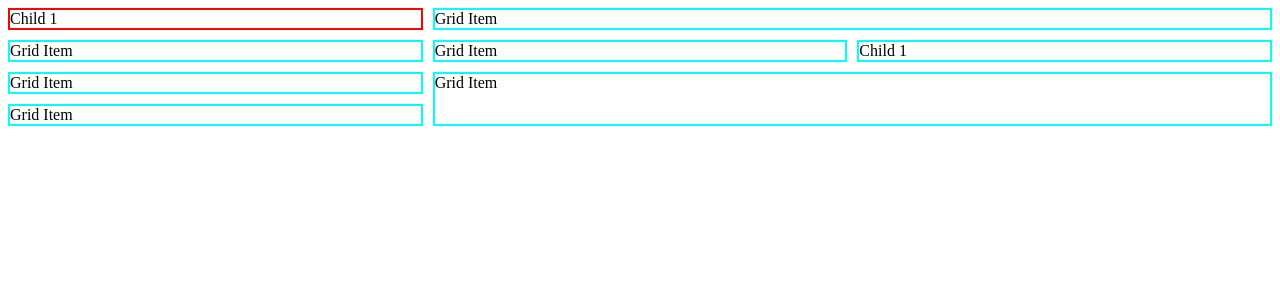
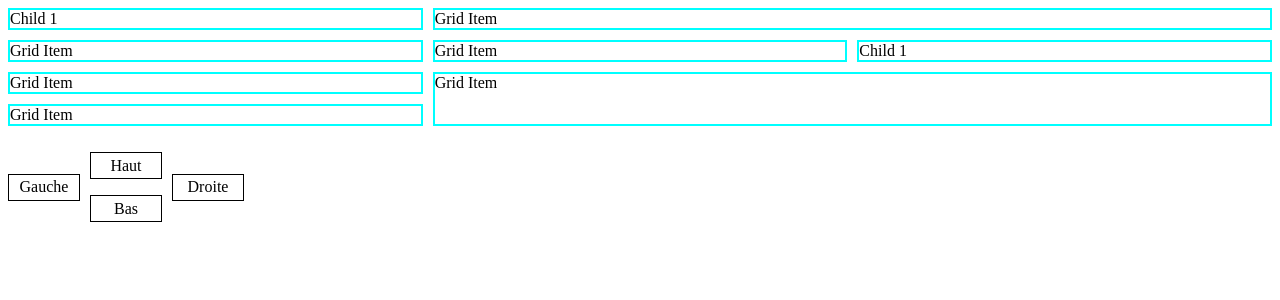
Before and after one commit to sylvain-galoustoff/navgrid, a React (Vite) app: page / in a window 1280 px wide. Shown: the top 300 px of the page. Built offline with nearby package versions, Linux system fonts and the light colour scheme; the HTML template or start-up script is replaced by a standard one.

Commit message:
Add controller UI

```diff
--- a/src/App/App.tsx
+++ b/src/App/App.tsx
@@ -2,6 +2,7 @@ import styles from "./App.module.css";
 import GridNav from "../GridNav/GridNav";
 import { DataType, LayoutConfigType } from "../types";
 import Child1 from "../Components/Child1/Child1";
+import GridControls from "../GridControls/GridControls";
 
 const data: DataType[] = [
   {
@@ -61,6 +62,7 @@ function App() {
         data={data}
         gridClassName={styles.gridClassName}
         layoutConfig={layoutConfig}
+        controls={<GridControls />}
       />
     </div>
   );
--- /dev/null
+++ b/src/GridControls/GridControls.module.css
@@ -0,0 +1,20 @@
+.controls {
+  display: flex;
+  align-items: center;
+  gap: 10px;
+}
+
+.control {
+  border: 1px solid #000;
+  height: 25px;
+  width: 70px;
+  display: flex;
+  align-items: center;
+  justify-content: center;
+  cursor: pointer;
+}
+
+.control:hover {
+  border-color: red;
+  color: red;
+}
--- /dev/null
+++ b/src/GridControls/GridControls.tsx
@@ -0,0 +1,16 @@
+import styles from "./GridControls.module.css";
+
+function GridControls() {
+  return (
+    <div className={styles.controls}>
+      <p className={styles.control}>Gauche</p>
+      <div className={styles.wrapper}>
+        <p className={styles.control}>Haut</p>
+        <p className={styles.control}>Bas</p>
+      </div>
+      <p className={styles.control}>Droite</p>
+    </div>
+  );
+}
+
+export default GridControls;
--- a/src/GridItem/GridItem.tsx
+++ b/src/GridItem/GridItem.tsx
@@ -4,7 +4,7 @@ import styles from "./GridItem.module.css";
 type GridItemProps = {
   data: DataType;
   itemNumber: number;
-  selected: number;
+  selected?: number;
 };
 
 function GridItem({ data, itemNumber, selected }: GridItemProps) {
--- a/src/GridNav/GridNav.tsx
+++ b/src/GridNav/GridNav.tsx
@@ -7,11 +7,12 @@ type GridNavProps = {
   data: DataType[];
   gridClassName: keyof typeof styles;
   layoutConfig?: LayoutConfigType;
+  controls?: React.ReactNode;
 };
 
-function GridNav({ data, gridClassName, layoutConfig }: GridNavProps) {
+function GridNav({ data, gridClassName, layoutConfig, controls }: GridNavProps) {
   const [items, setItems] = useState<JSX.Element[]>([]);
-  const [selected, setSelected] = useState(1);
+  const [selected, setSelected] = useState<number | undefined>(undefined);
 
   useEffect(() => {
     if (layoutConfig) {
@@ -34,7 +35,12 @@ function GridNav({ data, gridClassName, layoutConfig }: GridNavProps) {
     }
   }, [data, layoutConfig]);
 
-  return <div className={`${styles.gridNav} ${gridClassName}`}>{items}</div>;
+  return (
+    <div className={`${styles.gridNav} ${gridClassName}`}>
+      {items}
+      {controls && controls}
+    </div>
+  );
 }
 
 export default GridNav;
```
